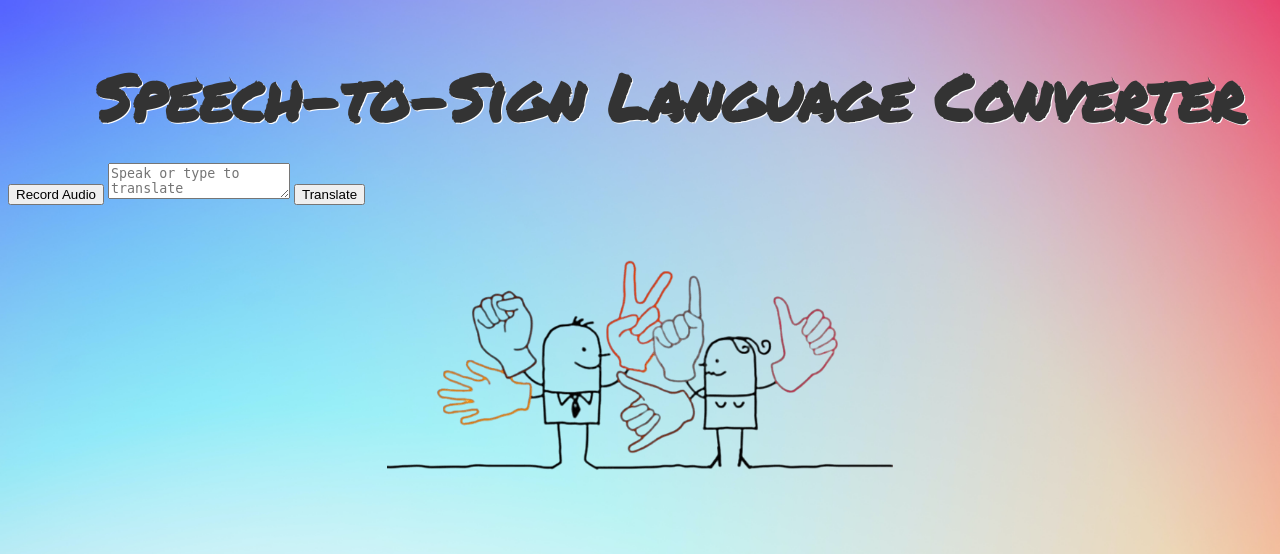
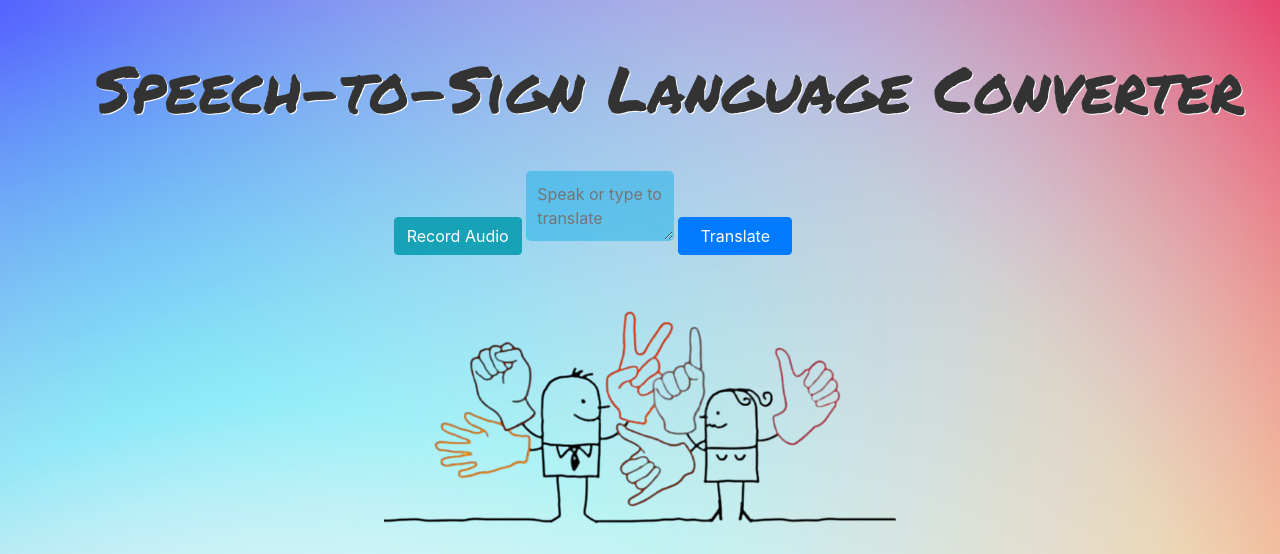
Before and after one commit to patelharsh21/Speech-To-Sign-Language-Recognition, a Flask app: page / in a window 1280 px wide. Shown: the top 554 px of the page. Run offline with Flask 3, Linux system fonts and the light colour scheme.

Commit message:
all complete

```diff
--- a/templates/test2.html
+++ b/templates/test2.html
@@ -7,6 +7,10 @@
   <meta charset="UTF-8">
   <meta http-equiv="X-UA-Compatible" content="IE=edge">
   <meta name="viewport" content="width=device-width, initial-scale=1.0">
+  <link rel="stylesheet" href="https://cdn.jsdelivr.net/npm/bootstrap@4.3.1/dist/css/bootstrap.min.css" integrity="sha384-ggOyR0iXCbMQv3Xipma34MD+dH/1fQ784/j6cY/iJTQUOhcWr7x9JvoRxT2MZw1T" crossorigin="anonymous">
+  <script src="https://code.jquery.com/jquery-3.3.1.slim.min.js" integrity="sha384-q8i/X+965DzO0rT7abK41JStQIAqVgRVzpbzo5smXKp4YfRvH+8abtTE1Pi6jizo" crossorigin="anonymous"></script>
+  <script src="https://cdn.jsdelivr.net/npm/popper.js@1.14.7/dist/umd/popper.min.js" integrity="sha384-UO2eT0CpHqdSJQ6hJty5KVphtPhzWj9WO1clHTMGa3JDZwrnQq4sF86dIHNDz0W1" crossorigin="anonymous"></script>
+  <script src="https://cdn.jsdelivr.net/npm/bootstrap@4.3.1/dist/js/bootstrap.min.js" integrity="sha384-JjSmVgyd0p3pXB1rRibZUAYoIIy6OrQ6VrjIEaFf/nJGzIxFDsf4x0xIM+B07jRM" crossorigin="anonymous"></script>
   <title>Document</title>
 
 <!-- code for heading -->
@@ -16,6 +20,29 @@
         background-color: #f5f5f5;
         font-family: Arial, sans-serif;
       } */
+      .centered {
+  display: flex;
+  justify-content: center;
+  align-items: center;
+
+}
+
+
+
+
+      #text-input {
+  width: 30%;
+  height: 70px;
+  padding: 10px;
+  font-size: 16px;
+  border: 1px solid #ff000000;
+  border-radius: 5px;
+  /* box-sizing: border-box; */
+  background-color: #0dace678;
+  color: #ffffff;
+}
+
+
 
       h1 {
         text-align: center;
@@ -41,16 +68,21 @@
 
 </head>
 <body>
+
+
    <h1><span class="sign-icon"></span>Speech-to-Sign Language Converter</h1>
+   <br>
+   <div class="centered">
    <div id="text-input-container" style="display: none"></div>
   <form id="translate-form">
-    <button type="button" id="record-btn">Record Audio</button>
+    <button type="button" id="record-btn" class="btn btn-info">Record Audio</button>
 
       <!-- <label for="text">Recorded text:</label>  -->
       <textarea id="text-input" name="text" placeholder="Speak or type to translate"></textarea>
-      <button type="submit" id="translate-btn">Translate</button>
-    </div>
+      <button type="submit" id="translate-btn" class="btn btn-primary">   &nbsp;   Translate      &nbsp; </button>
+
   </form>
+</div>
 
   <!-- <textarea id="output"></textarea> -->
 
@@ -129,7 +161,7 @@
 		function changeImage() {
 			document.getElementById("slider").src =result.signLanguageArray[i] ;
 			i++;
-			if (i == result.signLanguageArray.length) {
+			if (i == result.signLanguageArray.length+1) {
         document.getElementById("slider").src="static/images/cartoonbgremove.png";
 				return;
 			}
```
Also changed, not shown: testing.html (+2 -27 lines).
